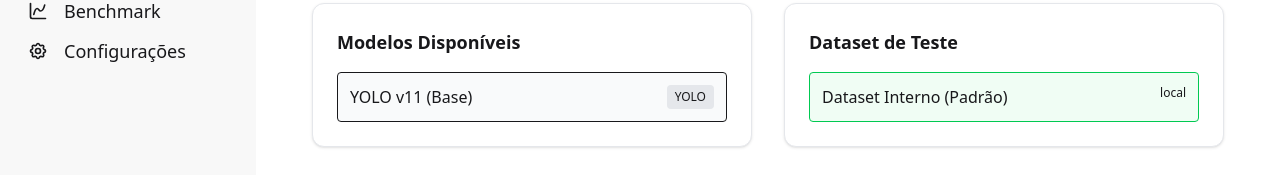
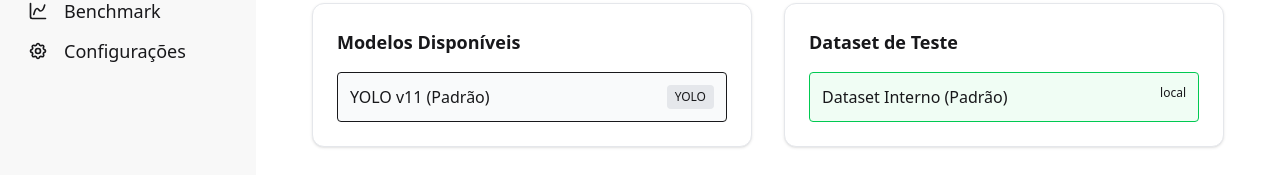
Before and after one commit to jorgelucasalima/aycromo-electron-front, a React (Vite) app: page /benchmark in a window 1280 px wide. Shown: the part 125-300 px from the top of the page. Built offline with nearby package versions, Linux system fonts and the light colour scheme.

Commit message:
ajuste de modelo padrao yolo

```diff
--- a/src/pages/Analise.jsx
+++ b/src/pages/Analise.jsx
@@ -22,8 +22,8 @@
 
   useEffect(() => {
     const mSalvos = JSON.parse(localStorage.getItem('modelos_ia') || '[]');
-    const padroes = [{ id: 'yolo-base', name: 'YOLO v11 (Base)', path: 'yolo11n.pt', framework: 'YOLO' }];
-    const filtrados = mSalvos.filter((m) => m.path !== 'default' && m.id !== 'yolo-v11' && m.path !== 'yolo11n.pt');
+    const padroes = [{ id: 'yolo-base', name: 'YOLO v11 (Padrão)', path: 'best-yolo11.pt', framework: 'YOLO' }];
+    const filtrados = mSalvos.filter((m) => m.path !== 'best-yolo11.pt' && m.id !== 'yolo-base');
     const todosModelos = [...padroes, ...filtrados];
 
     setModelos(todosModelos);
@@ -69,7 +69,7 @@
 
     try {
       const modelo = modelos.find(m => m.id === modeloAtivo);
-      const caminhoModelo = (modelo.path === 'default' || modelo.id === 'yolo-v11' || modelo.id === 'yolo-base') ? 'yolo11n.pt' : modelo.path;
+      const caminhoModelo = (modelo.path === 'default' || modelo.id === 'yolo-v11' || modelo.id === 'yolo-base') ? 'best-yolo11.pt' : modelo.path;
 
       const caminhosImagens = imagens.map(img => img.path);
 
--- a/src/pages/Benchmark.jsx
+++ b/src/pages/Benchmark.jsx
@@ -7,7 +7,7 @@
 
 export default function Benchmark() {
   // --- ESTADOS DE CONFIGURAÇÃO ---
-  const [modelos, setModelos] = useState([{ id: 'yolo-base', name: 'YOLO v11 (Base)', path: 'yolo11n.pt', framework: 'YOLO' }]);
+  const [modelos, setModelos] = useState([{ id: 'yolo-base', name: 'YOLO v11 (Padrão)', path: 'best-yolo11.pt', framework: 'YOLO' }]);
   const [datasets, setDatasets] = useState(DATASETS_ESTATICOS);
   const [datasetAtivo, setDatasetAtivo] = useState(DATASETS_ESTATICOS[0]);
 
@@ -22,8 +22,8 @@
     const dSalvos = JSON.parse(localStorage.getItem('datasets_ia') || '[]');
 
     // Mesclar com padrões
-    const padroes = [{ id: 'yolo-base', name: 'YOLO v11 (Base)', path: 'yolo11n.pt', framework: 'YOLO' }];
-    const filtrados = mSalvos.filter((m) => m.path !== 'default' && m.id !== 'yolo-v11' && m.path !== 'yolo11n.pt');
+    const padroes = [{ id: 'yolo-base', name: 'YOLO v11 (Padrão)', path: 'best-yolo11.pt', framework: 'YOLO' }];
+    const filtrados = mSalvos.filter((m) => m.path !== 'default' && m.id !== 'yolo-v11' && m.path !== 'best-yolo11.pt');
     const todosModelos = [...padroes, ...filtrados];
 
     setModelos(todosModelos);
@@ -44,7 +44,7 @@
         setLogs(prev => [...prev, `Testando ${modelo.name}...`]);
 
         const metricas = await window.electronAPI.runBenchmarkMetrics({
-            modeloPath: (modelo.path === 'default' || modelo.id === 'yolo-v11' || modelo.id === 'yolo-base') ? 'yolo11n.pt' : modelo.path,
+            modeloPath: (modelo.path === 'default' || modelo.id === 'yolo-v11' || modelo.id === 'yolo-base') ? 'best-yolo11.pt' : modelo.path,
             datasetPath: datasetAtivo.path
         });
 
--- a/src/pages/Configuracoes.jsx
+++ b/src/pages/Configuracoes.jsx
@@ -11,7 +11,7 @@
 ];
 
 export default function Configuracoes() {
-  const [modelos, setModelos] = useState([{ id: 'yolo-v11', name: 'YOLO v11 (Padrão)', path: 'default', framework: 'YOLO' }]);
+  const [modelos, setModelos] = useState([{ id: 'yolo-v11', name: 'YOLO v11 (Padrão)', path: 'best-yolo11.pt', framework: 'YOLO' }]);
   const [modeloAtivo, setModeloAtivo] = useState('yolo-v11');
 
   // Alterado: O datasetAtivo agora inicia como 'ds-interno-yolo'
```
Also changed, not shown: 1 other file (tests, documents, lock files or other folders).
